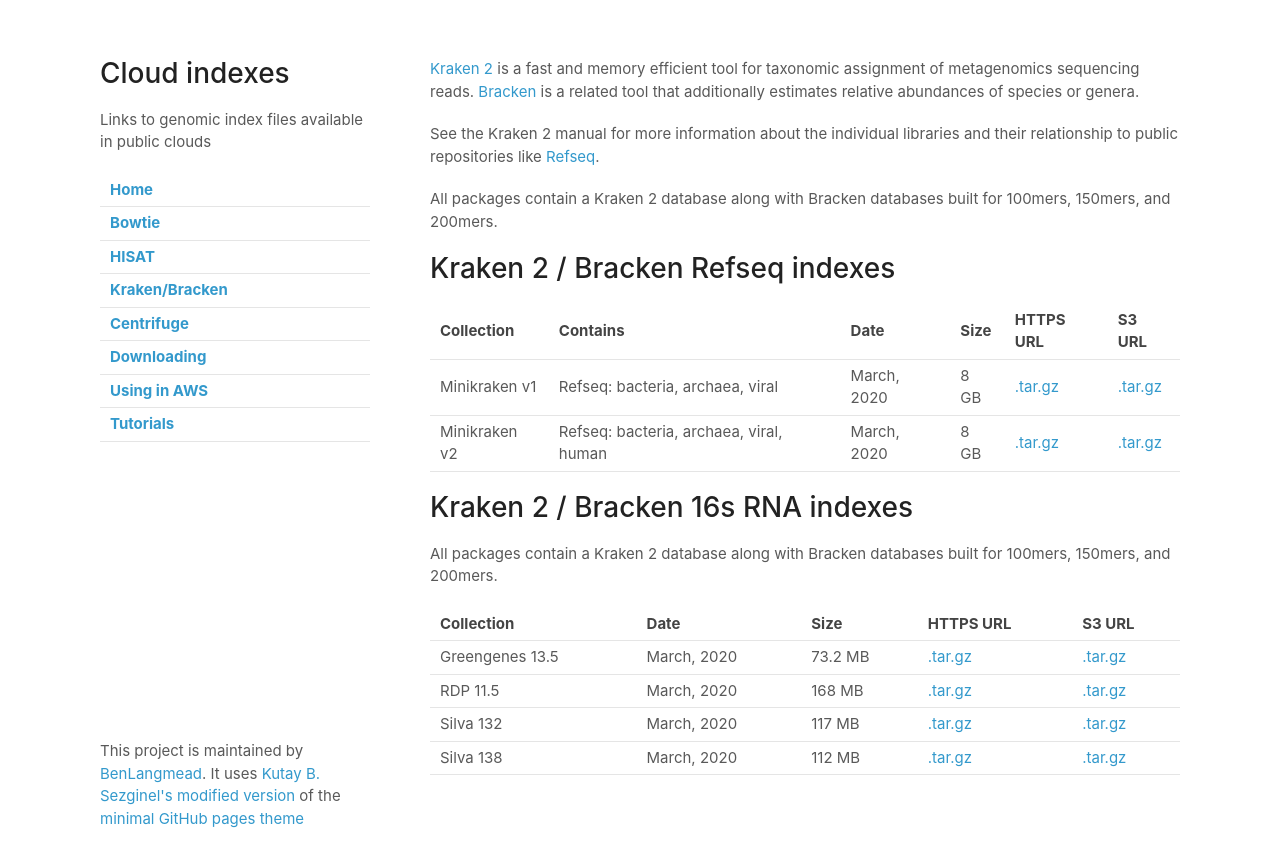
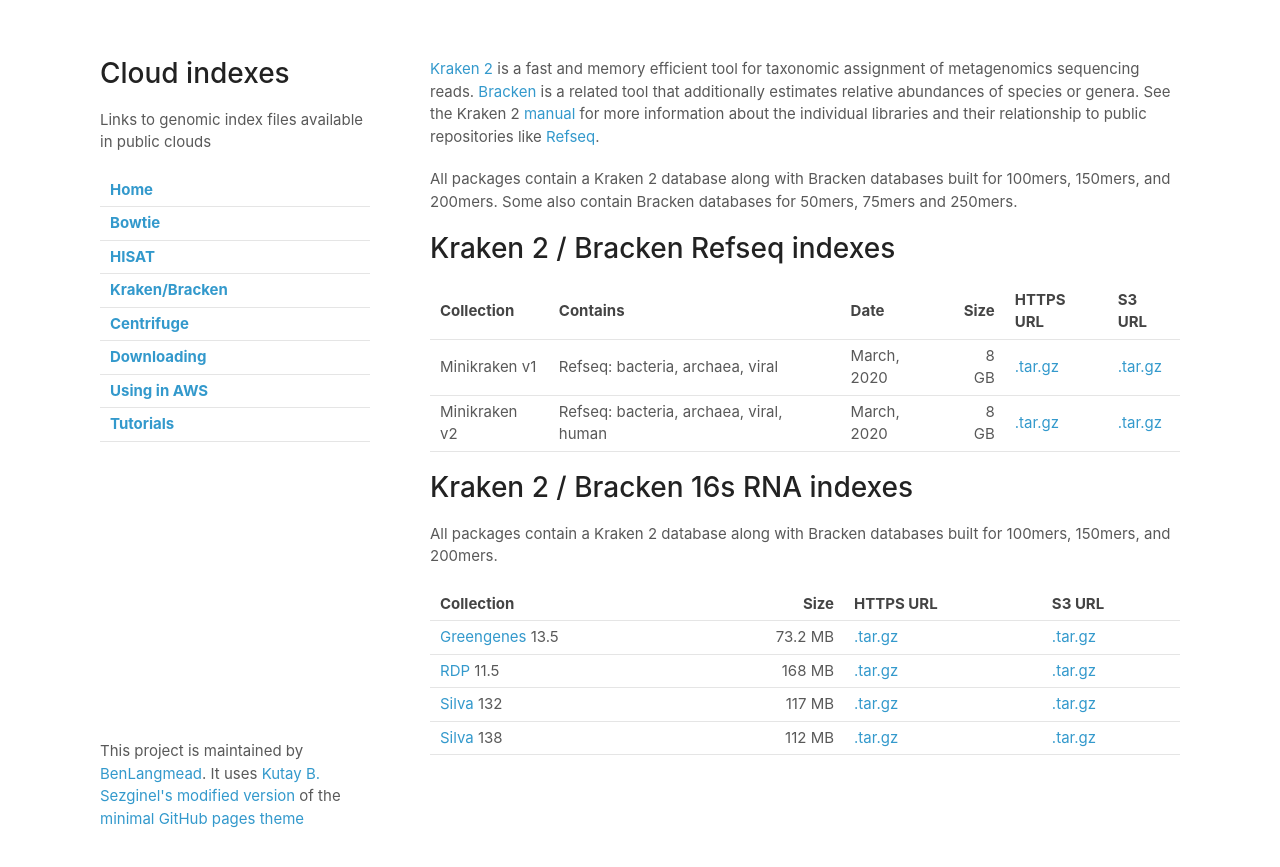
Before and after one commit to BenLangmead/aws-indexes, a Jekyll site: the page built from docs/k2.md, in a window 1280 px wide. Shown: the top 867 px of the page. Built offline with Jekyll 4.4.1, drawn with Linux system fonts in a browser that asks for light colours; our own code applies the rules of GitHub Pages for plain Markdown files.

Commit message:
better links and formatting

```diff
--- a/docs/k2.md
+++ b/docs/k2.md
@@ -1,15 +1,14 @@
 [Kraken 2](https://github.com/DerrickWood/kraken2/wiki) is a fast and memory efficient tool for taxonomic assignment of metagenomics sequencing reads.  [Bracken](https://ccb.jhu.edu/software/bracken/) is a related tool that additionally estimates relative abundances of species or genera.
+See the Kraken 2 [manual](https://github.com/DerrickWood/kraken2/wiki) for more information about the individual libraries and their relationship to public repositories like [Refseq](https://www.ncbi.nlm.nih.gov/refseq/).
 
-See the Kraken 2 manual for more information about the individual libraries and their relationship to public repositories like [Refseq](https://www.ncbi.nlm.nih.gov/refseq/).
-
-All packages contain a Kraken 2 database along with Bracken databases built for 100mers, 150mers, and 200mers.
+All packages contain a Kraken 2 database along with Bracken databases built for 100mers, 150mers, and 200mers.  Some also contain Bracken databases for 50mers, 75mers and 250mers.
 
 # Kraken 2 / Bracken Refseq indexes
 
 <div class="datatable-begin"></div>
 
 Collection    |     Contains                            | Date             | Size  | HTTPS URL | S3 URL
-------------- | --------------------------------------- | ---------------- | ----- | ---------- | --------
+------------- | --------------------------------------- | ---------------- | -----:| ---------- | --------
 Minikraken v1 | Refseq: bacteria, archaea, viral        | March, 2020      |  8 GB | [.tar.gz][k2_mini_v1] | [.tar.gz][k2_mini_v1_s3]
 Minikraken v2 | Refseq: bacteria, archaea, viral, human | March, 2020      |  8 GB | [.tar.gz][k2_mini_v2] | [.tar.gz][k2_mini_v2_s3]
 
@@ -26,14 +25,18 @@
 
 <div class="datatable-begin"></div>
 
-Collection              | Date             | Size     | HTTPS URL                        | S3 URL
------------------------ | ---------------- | -------- | -------------------------------- | -------
-Greengenes 13.5         |  March, 2020     | 73.2 MB  | [.tar.gz][k2_16s_greengenes_135] | [.tar.gz][k2_16s_greengenes_135_s3]
-RDP 11.5                |  March, 2020     | 168 MB   | [.tar.gz][k2_16s_rdp_115]        | [.tar.gz][k2_16s_rdp_115_s3]
-Silva 132               |  March, 2020     | 117 MB   | [.tar.gz][k2_16s_silva_132]      | [.tar.gz][k2_16s_silva_132_s3]
-Silva 138               |  March, 2020     | 112 MB   | [.tar.gz][k2_16s_silva_138]      | [.tar.gz][k2_16s_silva_138_s3]
+Collection              |  Size     | HTTPS URL                        | S3 URL
+----------------------- | ---------:| -------------------------------- | -------
+[Greengenes] 13.5       |  73.2 MB  | [.tar.gz][k2_16s_greengenes_135] | [.tar.gz][k2_16s_greengenes_135_s3]
+[RDP] 11.5              |  168 MB   | [.tar.gz][k2_16s_rdp_115]        | [.tar.gz][k2_16s_rdp_115_s3]
+[Silva] 132             |  117 MB   | [.tar.gz][k2_16s_silva_132]      | [.tar.gz][k2_16s_silva_132_s3]
+[Silva] 138             |  112 MB   | [.tar.gz][k2_16s_silva_138]      | [.tar.gz][k2_16s_silva_138_s3]
 
 <div class="datatable-end"></div>
+
+[Greengenes]: https://greengenes.secondgenome.com
+[RDP]: https://rdp.cme.msu.edu
+[Silva]: https://www.arb-silva.de
 
 [k2_16s_greengenes_135]: https://genome-idx.s3.amazonaws.com/kraken/16S_Greengenes13.5_20200326.tgz
 [k2_16s_greengenes_135_s3]: s3://genome-idx/kraken/16S_Greengenes13.5_20200326.tgz
```
